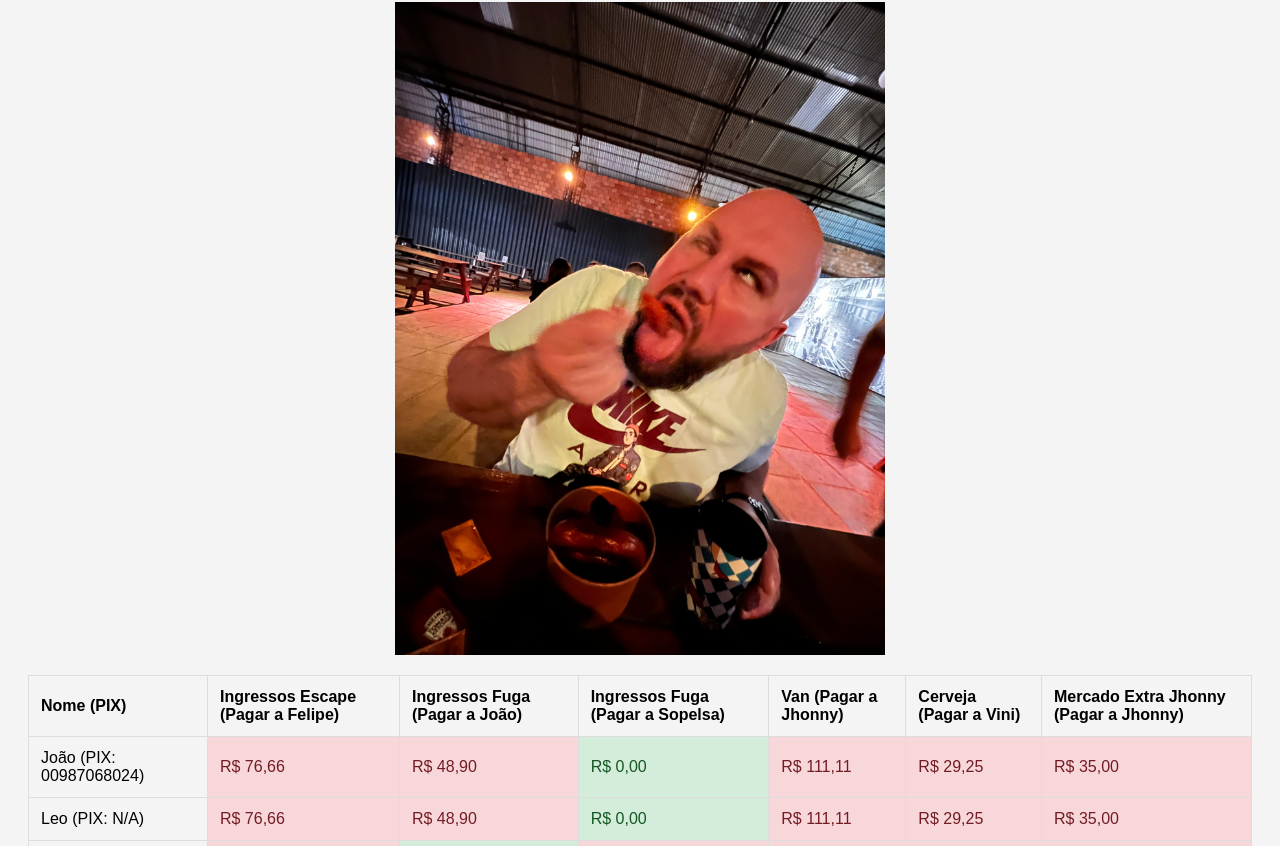
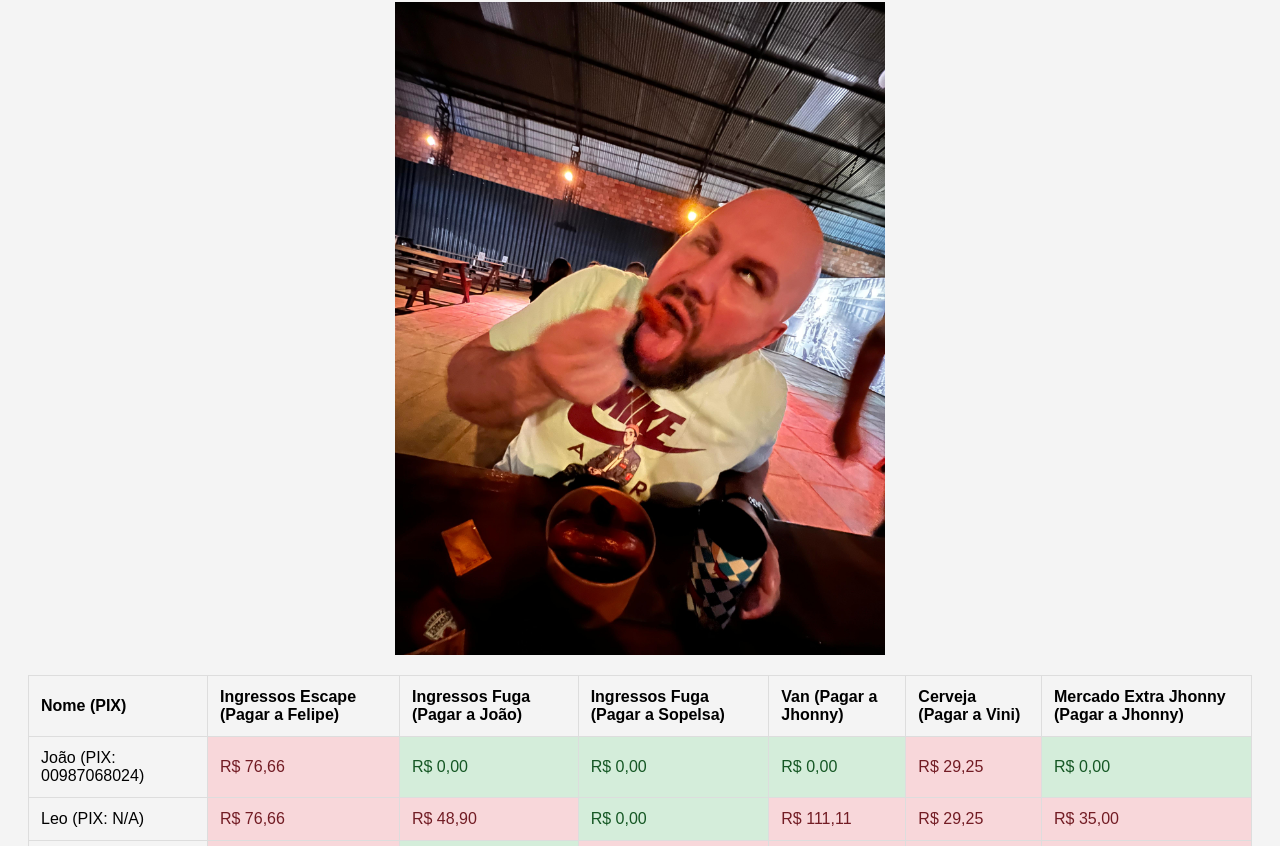
Before and after one commit to JhonnyLeite/Despedida, a plain HTML site: page index.html in a window 1280 px wide. Shown: the part 106-952 px from the top of the page. Drawn offline with Linux system fonts and the light colour scheme.

Commit message:
Update index.html

```diff
--- a/index.html
+++ b/index.html
@@ -73,7 +73,7 @@
     <script>
         // Dados de despesas
         const despesas = [
-            { nome: 'João', pix: '00987068024', escape: 76.66, fuga_joao: 48.90, fuga_sopelsa: 0, van: 111.11, cerveja_vini: 29.25, mercado_jhonny: 35.00 },
+            { nome: 'João', pix: '00987068024', escape: 76.66, fuga_joao: 0, fuga_sopelsa: 0, van: 0, cerveja_vini: 29.25, mercado_jhonny: 0 },
             { nome: 'Leo', pix: 'N/A', escape: 76.66, fuga_joao: 48.90, fuga_sopelsa: 0, van: 111.11, cerveja_vini: 29.25, mercado_jhonny: 35.00 },
             { nome: 'Sopelsa', pix: '02745921002', escape: 76.66, fuga_joao: 0, fuga_sopelsa: 48.90, van: 111.11, cerveja_vini: 29.25, mercado_jhonny: 35.00 },
             { nome: 'Felipe', pix: 'N/A', escape: 76.66, fuga_joao: 48.90, fuga_sopelsa: 0, van: 111.11, cerveja_vini: 29.25, mercado_jhonny: 35.00 },
```
